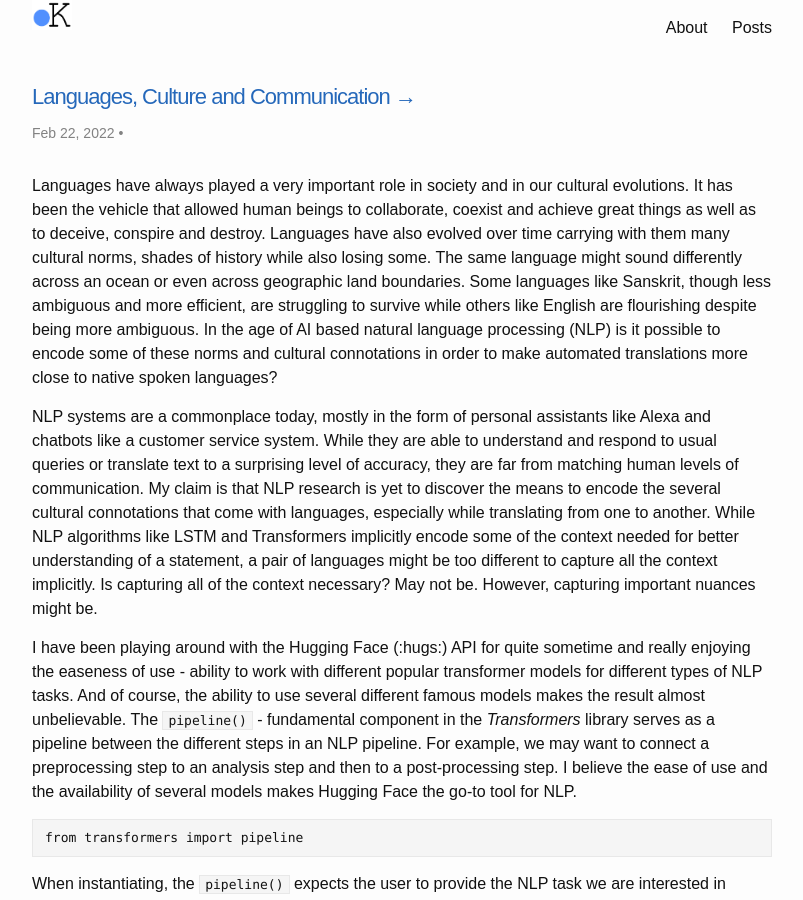
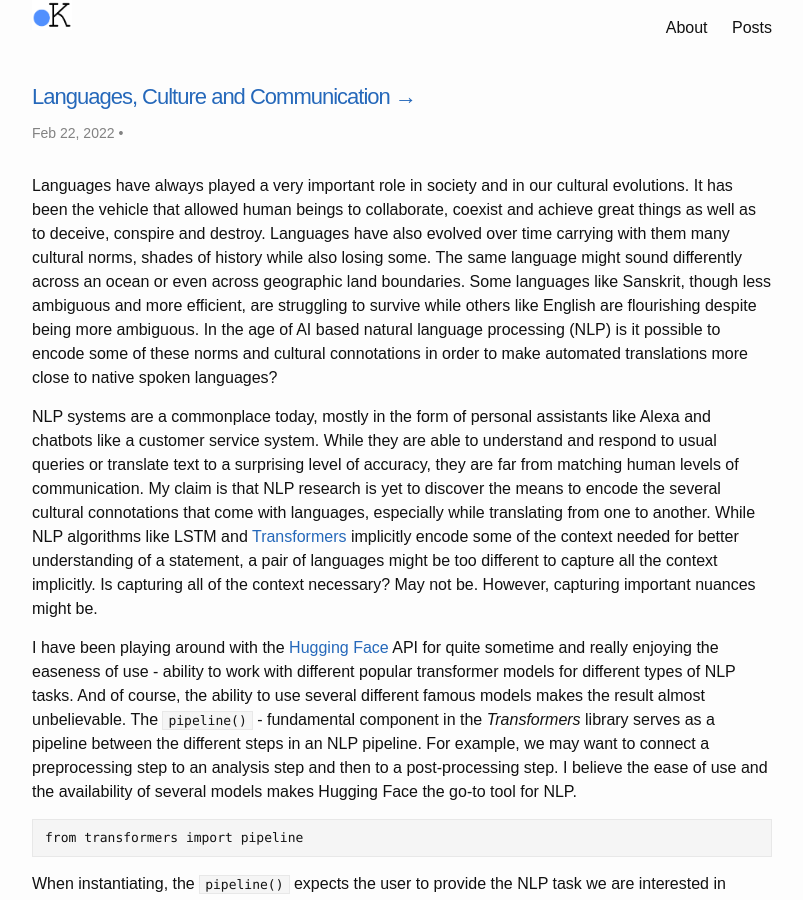
Before and after one commit to dotkay/dotkay.github.io, a Jekyll site: the page built from _posts/2022-02-22-languages-culture-communication.md, in a window 1280 px wide and 900 px high. Shown: the whole window, without its empty margins (238-1041 px from the left). Built offline with Jekyll 4.4.1, drawn with Linux system fonts in a browser that asks for light colours; some of the changed lines change nothing that is shown; some of the changed text lies outside the part shown.

Commit message:
post on hugging face lang

````diff
--- a/_posts/2022-02-22-languages-culture-communication.md
+++ b/_posts/2022-02-22-languages-culture-communication.md
@@ -8,10 +8,10 @@ external-url: https://dotkay.github.io/2022/02/22/languages-culture-communicatio
 
 Languages have always played a very important role in society and in our cultural evolutions. It has been the vehicle that allowed human beings to collaborate, coexist and achieve great things as well as to deceive, conspire and destroy. Languages have also evolved over time carrying with them many cultural norms, shades of history while also losing some. The same language might sound differently across an ocean or even across geographic land boundaries. Some languages like Sanskrit, though less ambiguous and more efficient, are struggling to survive while others like English are flourishing despite being more ambiguous. In the age of AI based natural language processing (NLP) is it possible to encode some of these norms and cultural connotations in order to make automated translations more close to native spoken languages?
 
-NLP systems are a commonplace today, mostly in the form of personal assistants like Alexa and chatbots like a customer service system. While they are able to understand and respond to usual queries or translate text to a surprising level of accuracy, they are far from matching human levels of communication. My claim is that NLP research is yet to discover the means to encode the several cultural connotations that come with languages, especially while translating from one to another. While NLP algorithms like LSTM and Transformers implicitly encode some of the context needed for better understanding of a statement, a pair of languages might be too different to capture all the context implicitly. Is capturing all of the context necessary? May not be. However, capturing important nuances might be.
+NLP systems are a commonplace today, mostly in the form of personal assistants like Alexa and chatbots like a customer service system. While they are able to understand and respond to usual queries or translate text to a surprising level of accuracy, they are far from matching human levels of communication. My claim is that NLP research is yet to discover the means to encode the several cultural connotations that come with languages, especially while translating from one to another. While NLP algorithms like LSTM and [Transformers](https://en.wikipedia.org/wiki/Transformer_(machine_learning_model)) implicitly encode some of the context needed for better understanding of a statement, a pair of languages might be too different to capture all the context implicitly. Is capturing all of the context necessary? May not be. However, capturing important nuances might be.
 
 
-I have been playing around with the Hugging Face (:hugs:) API for quite sometime and really enjoying the easeness of use - ability to work with different popular transformer models for different types of NLP tasks. And of course, the ability to use several different famous models makes the result almost unbelievable. The `pipeline()` - fundamental component in the *Transformers* library serves as a pipeline between the different steps in an NLP pipeline. For example, we may want to connect a preprocessing step to an analysis step and then to a post-processing step. I believe the ease of use and the availability of several models makes Hugging Face the go-to tool for NLP.
+I have been playing around with the [Hugging Face](https://huggingface.co/) API for quite sometime and really enjoying the easeness of use - ability to work with different popular transformer models for different types of NLP tasks. And of course, the ability to use several different famous models makes the result almost unbelievable. The `pipeline()` - fundamental component in the *Transformers* library serves as a pipeline between the different steps in an NLP pipeline. For example, we may want to connect a preprocessing step to an analysis step and then to a post-processing step. I believe the ease of use and the availability of several models makes Hugging Face the go-to tool for NLP.
 
 ```py
 from transformers import pipeline
@@ -89,7 +89,7 @@ en_fr_translator("There's no one here.")
 > [{'translation_text': "Il n'y a personne ici."}]
 ```
 
-In spoken French, one usually leaves out the negation (*ne*) in certain cases and so "*Il y a personne ici.*" would also actually mean "*There's no one here.*"
+In spoken French, [one usually leaves out the negation (*ne*) in certain cases](https://qr.ae/pvKYf3) and so "*Il y a personne ici.*" would also actually mean "*There's no one here.*"
 
 ```py
 fr_en_translator("Il y a personne ici.")
````
